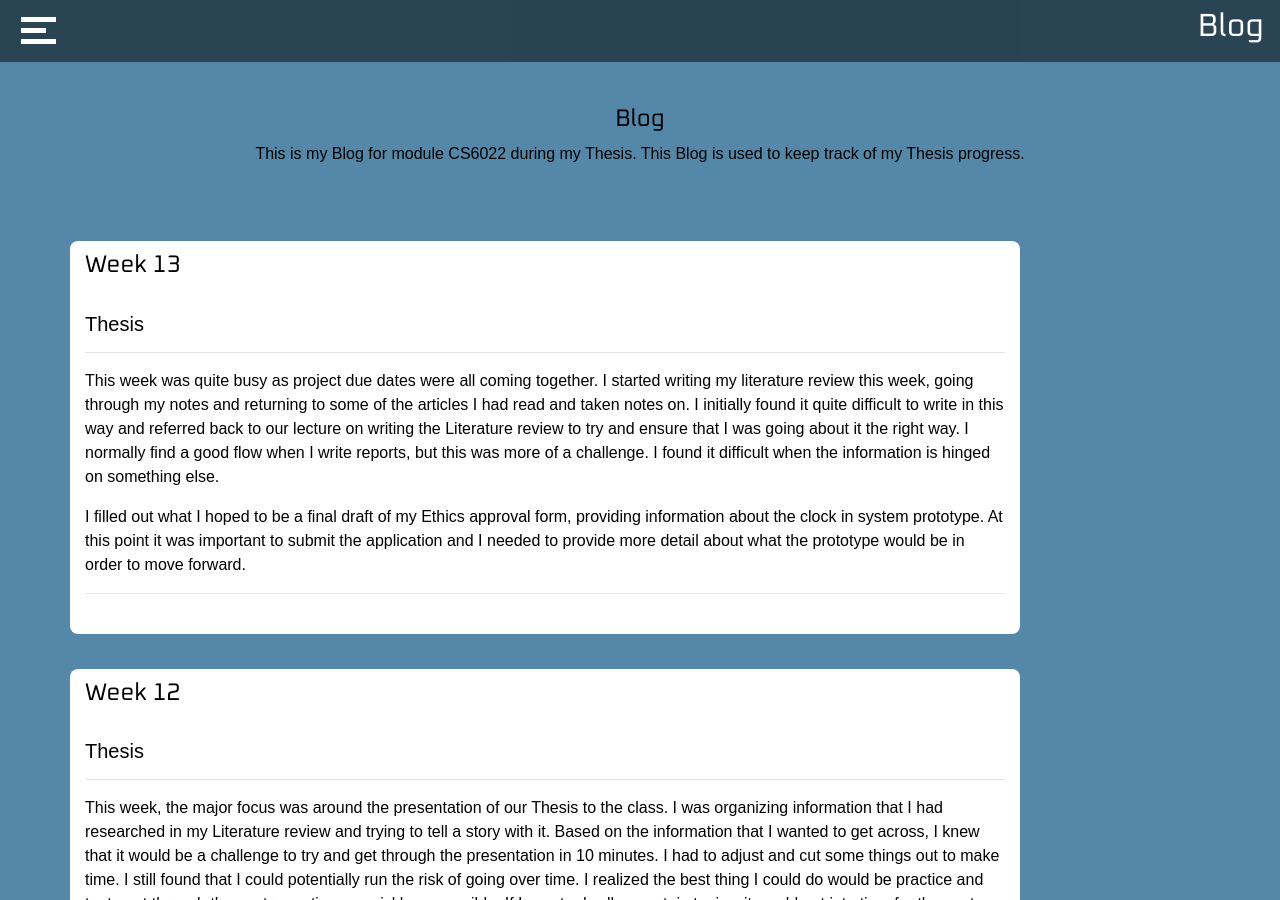
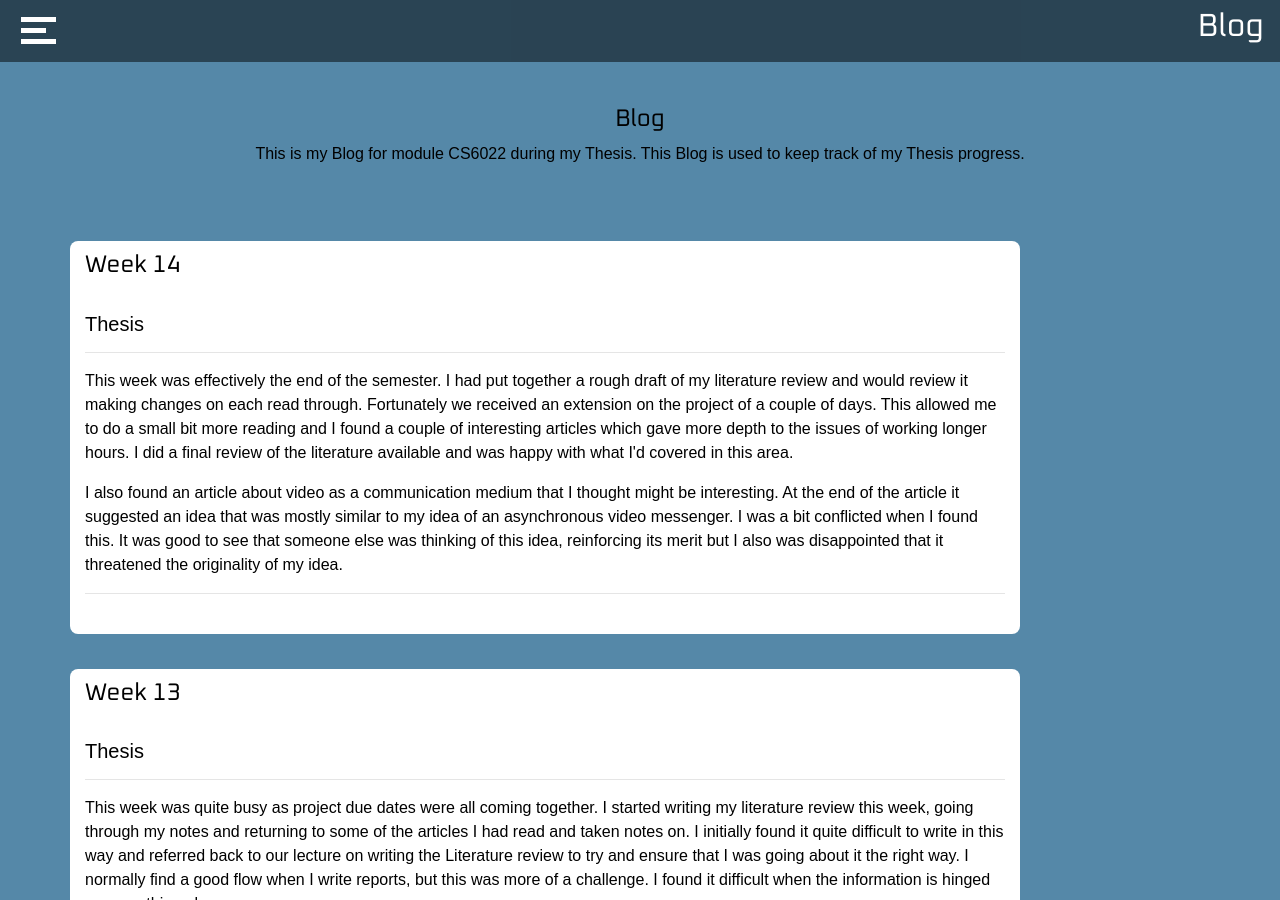
Before and after one commit to Tony8egan/www.TonesDesigns, a Jekyll site: the page built from Blog.markdown, in a window 1280 px wide and 900 px high. Built offline with Jekyll 4.4.1, drawn with Linux system fonts in a browser that asks for light colours; nearby versions of some CDN libraries.

Commit message:
Update Blog.html

```diff
--- a/_layouts/Blog.html
+++ b/_layouts/Blog.html
@@ -52,6 +52,28 @@
      <br>
     </div>
 
+       <div class="row">
+        <div class="col-sm-10"  style="margin-top:35px;background-color:white;border-radius: 8px;">
+        <H4 style ="color:black;padding-top:10px;">Week 14</H4>
+        <br>
+        <H5 style ="color:black" class ="desctiptiveText">Thesis</H5>
+        <hr>
+        <p style ="color:black" class ="desctiptiveText">This week was effectively the end of the semester. I had put together a rough draft
+            of my literature review and would review it making changes on each read through. Fortunately we received an extension on the project
+            of a couple of days. This allowed me to do a small bit more reading and I found a couple of interesting articles which gave more
+            depth to the issues of working longer hours. I did a final review of the literature available and was happy with what I'd covered in
+            this area.</p>
+             <p style ="color:black" class ="desctiptiveText"> I also found an article about video as a communication medium that I thought might be interesting.
+            At the end of the article it suggested an idea that was mostly similar to my idea of an asynchronous video messenger. I was a bit conflicted
+            when I found this. It was good to see that someone else was thinking of this idea, reinforcing its merit but I also was disappointed that
+            it threatened the originality of my idea. </p>
+
+
+        <hr>
+       <br>
+        </div>
+        <div class="col-sm-2"></div>
+       </div>
 
         <div class="row">
         <div class="col-sm-10"  style="margin-top:35px;background-color:white;border-radius: 8px;">
```
